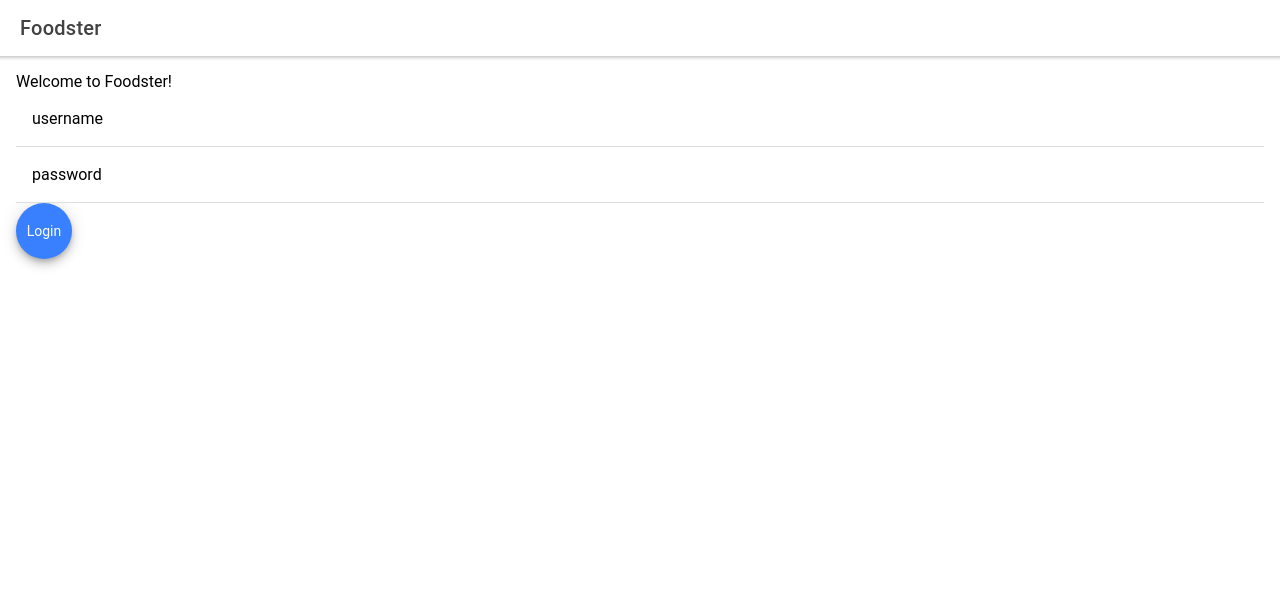
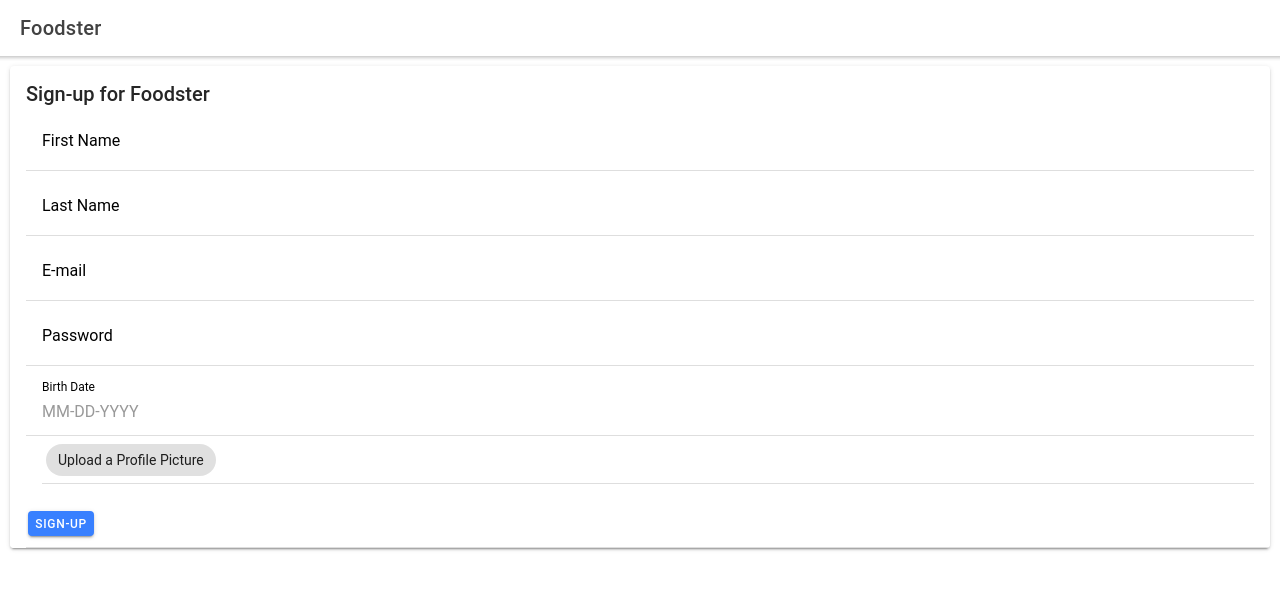
Before and after one commit to bmulmi/Foodster, a React (Create React App) app: page /signup in a window 1280 px wide. Shown: the top 590 px of the page. Built offline with nearby package versions, Linux system fonts and the light colour scheme.

Commit message:
signup frontend added

```diff
--- a/src/pages/Login.tsx
+++ b/src/pages/Login.tsx
@@ -8,7 +8,8 @@ import {
   IonInput,
   IonItem,
   IonLabel,
-  IonRow
+  IonRow,
+  IonText
 } from "@ionic/react";
 import React from "react";
 import { IonGrid, IonCol } from "@ionic/react";
@@ -48,6 +49,11 @@ class Login extends React.Component<LoginProps, LoginState> {
               </IonCol>
             </IonRow>
           </IonGrid>
+          <IonItem>
+            <IonText>
+              <a href="/signup">Sign Up</a>
+            </IonText>
+          </IonItem>
         </IonContent>
       </IonPage>
     );
--- a/src/pages/Signup.tsx
+++ b/src/pages/Signup.tsx
@@ -4,19 +4,72 @@ import {
   IonToolbar,
   IonTitle,
   IonContent,
-  IonFabButton,
+  IonButton,
   IonInput,
   IonItem,
-  IonLabel
+  IonLabel,
+  IonCard,
+  IonCardContent,
+  IonDatetime,
+  IonCardTitle,
+  IonChip
 } from "@ionic/react";
 import React from "react";
 
 export interface SignupProps {}
 
-export interface SignupState {}
+export interface SignupState {
+  firstName: string;
+  lastName: string;
+  email: string;
+  password: string;
+  dob: number;
+}
 
 class Signup extends React.Component<SignupProps, SignupState> {
-  state = {};
+  constructor(props: any) {
+    super(props);
+    this.state = {
+      firstName: "",
+      lastName: "",
+      email: "",
+      password: "",
+      dob: 0
+    };
+    this.handleFirstName = this.handleFirstName.bind(this);
+    this.handleLastName = this.handleLastName.bind(this);
+    this.handleEmail = this.handleEmail.bind(this);
+    this.handlePassword = this.handlePassword.bind(this);
+    this.handleDOB = this.handleDOB.bind(this);
+    this.handleSubmit = this.handleSubmit.bind(this);
+  }
+
+  handleFirstName(event: any) {
+    this.setState({ firstName: event.target.value });
+    console.log("first name is " + this.state.firstName);
+  }
+
+  handleLastName(event: any) {
+    this.setState({ lastName: event.target.value });
+  }
+
+  handleEmail(event: any) {
+    this.setState({ email: event.target.value });
+  }
+
+  handlePassword(event: any) {
+    this.setState({ password: event.target.value });
+  }
+
+  handleDOB(event: any) {
+    this.setState({ dob: event.target.value });
+    console.log("Date:" + this.state.dob);
+  }
+
+  handleSubmit(event: any) {
+    console.log("Submitted!");
+  }
+
   render() {
     return (
       <IonPage>
@@ -25,17 +78,55 @@ class Signup extends React.Component<SignupProps, SignupState> {
             <IonTitle>Foodster</IonTitle>
           </IonToolbar>
         </IonHeader>
-        <IonContent className="ion-padding">
-          Welcome to Foodster!
-          <IonItem>
-            <IonLabel position="floating">username</IonLabel>
-            <IonInput type="text"></IonInput>
-          </IonItem>
-          <IonItem>
-            <IonLabel position="floating">password</IonLabel>
-            <IonInput type="password"></IonInput>
-          </IonItem>
-          <IonFabButton routerLink="/home">Login</IonFabButton>
+        <IonContent>
+          <IonCard>
+            <IonCardContent className="ion-padding">
+              <IonCardTitle>Sign-up for Foodster</IonCardTitle>
+
+              <IonItem>
+                <IonLabel position="floating">First Name</IonLabel>
+                <IonInput
+                  type="text"
+                  onIonInput={this.handleFirstName}
+                ></IonInput>
+              </IonItem>
+              <IonItem>
+                <IonLabel position="floating">Last Name</IonLabel>
+                <IonInput
+                  type="text"
+                  onIonInput={this.handleLastName}
+                ></IonInput>
+              </IonItem>
+              <IonItem>
+                <IonLabel position="floating">E-mail</IonLabel>
+                <IonInput type="email" onIonInput={this.handleEmail}></IonInput>
+              </IonItem>
+              <IonItem>
+                <IonLabel position="floating">Password</IonLabel>
+                <IonInput
+                  type="password"
+                  onIonInput={this.handlePassword}
+                ></IonInput>
+              </IonItem>
+              <IonItem>
+                <IonLabel position="floating">Birth Date</IonLabel>
+                <IonDatetime
+                  displayFormat="MM-DD-YYYY"
+                  placeholder="MM-DD-YYYY"
+                  onIonChange={this.handleDOB}
+                ></IonDatetime>
+              </IonItem>
+              <IonItem>
+                <IonChip>
+                  <IonLabel>Upload a Profile Picture</IonLabel>
+                </IonChip>
+              </IonItem>
+            </IonCardContent>
+
+            <IonItem>
+              <IonButton onClick={this.handleSubmit}>Sign-up</IonButton>
+            </IonItem>
+          </IonCard>
         </IonContent>
       </IonPage>
     );
```
